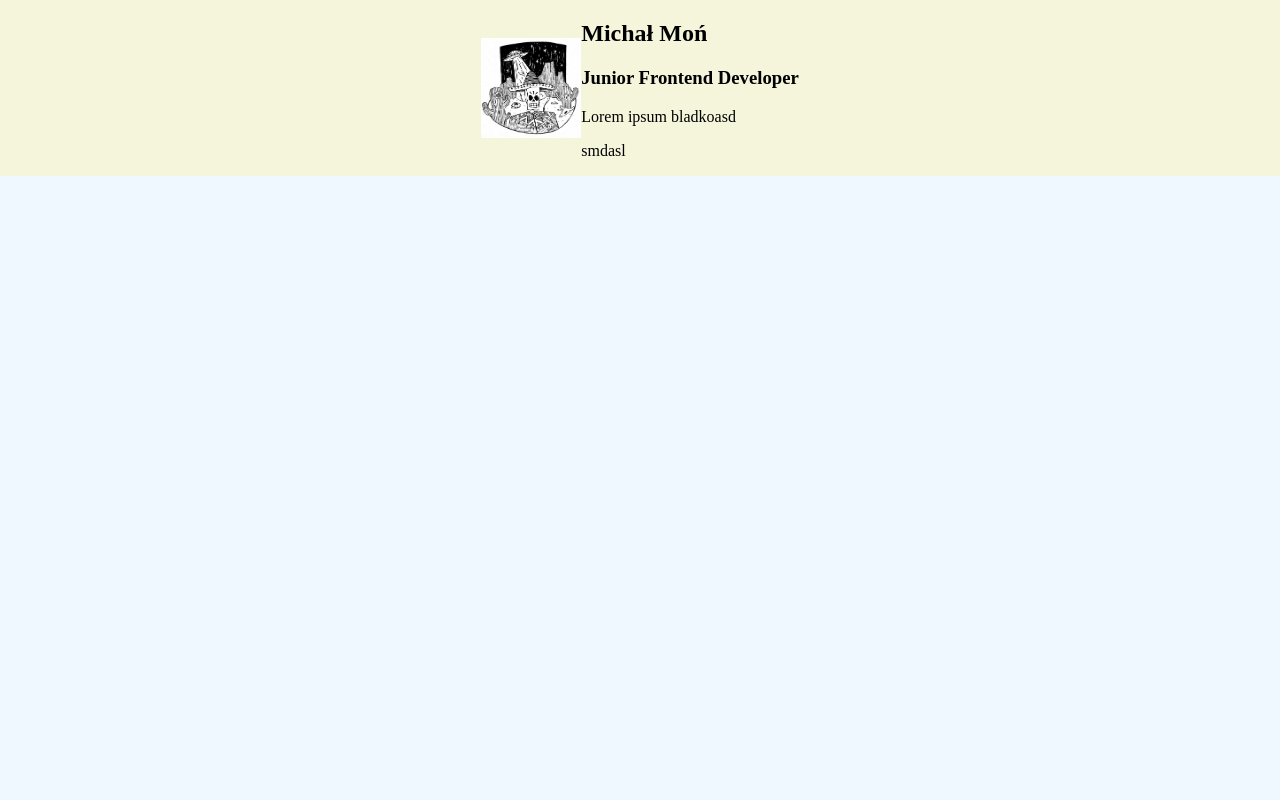
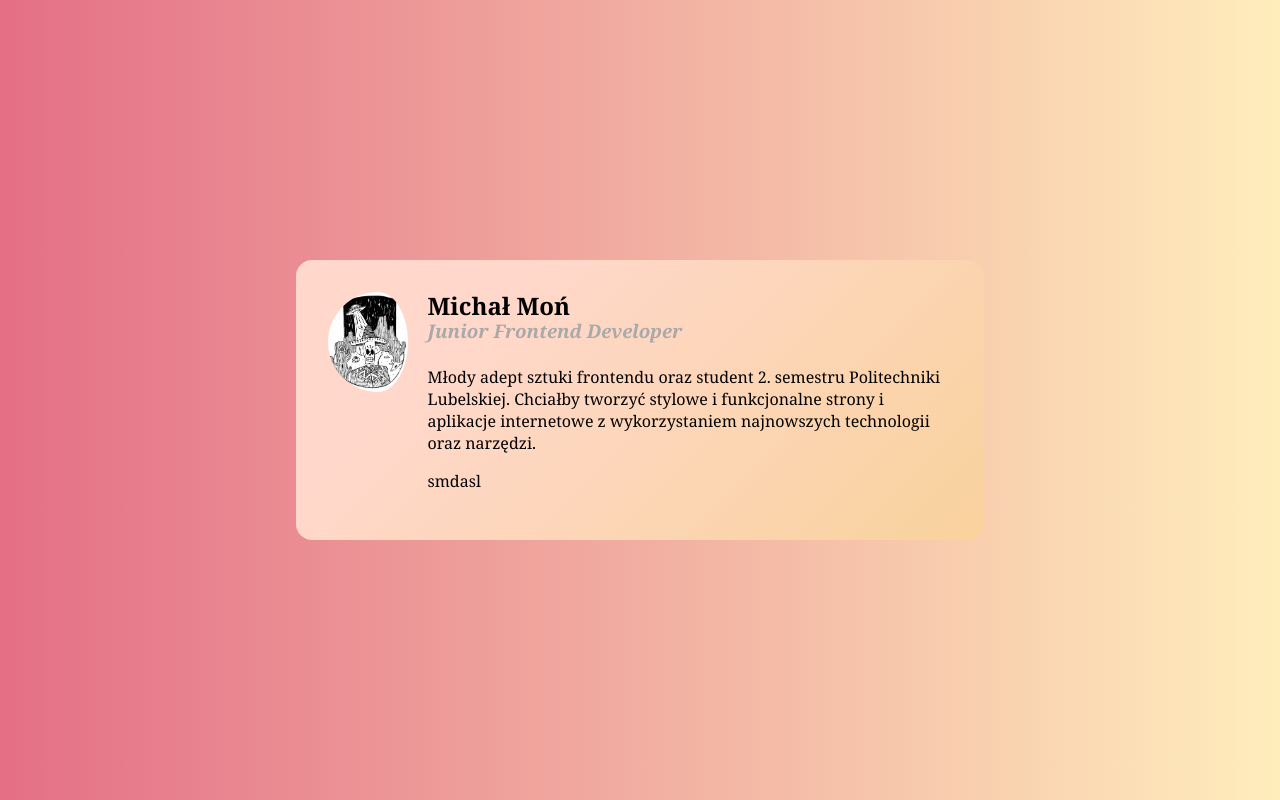
Before and after one commit to michal-mon/business-card-2020, a plain HTML site: page index.html in a window 1280 px wide. Drawn offline with Linux system fonts and the light colour scheme.

Commit message:
stylized & added gradient

```diff
--- a/index.html
+++ b/index.html
@@ -1,27 +1,30 @@
 <!DOCTYPE html>
 <html lang="pl">
   <head>
-    <meta charset="UTF-8">
-    <meta name="viewport" content="width=device-width, initial-scale=1.0">
+    <meta charset="UTF-8" />
+    <meta name="viewport" content="width=device-width, initial-scale=1.0" />
     <title>Wizytówka</title>
-    <link href="normalize.css" rel="stylesheet" type="text/css"/>
-    <link href="style.css" rel="stylesheet" type="text/css"/>
+    <link href="normalize.css" rel="stylesheet" type="text/css" />
+    <link href="style.css" rel="stylesheet" type="text/css" />
   </head>
   <body>
     <main class="main">
-        <img src="mojezdj.jpg" alt="Zdjęcie Michał Moń"/>
+      <img src="mojezdj.jpg" alt="Zdjęcie Michał Moń" />
       <div>
         <article class="description">
           <header class="description__heading">
             <h2>Michał Moń</h2>
           </header>
           <h3>Junior Frontend Developer</h3>
-                <p>Lorem ipsum bladkoasd</p>
-                <p>smdasl
+          <p>
+            Młody adept sztuki frontendu oraz student 2. semestru Politechniki
+            Lubelskiej. Chciałby tworzyć stylowe i funkcjonalne strony i
+            aplikacje internetowe z wykorzystaniem najnowszych technologii oraz
+            narzędzi.
           </p>
+          <p>smdasl</p>
         </article>
       </div>
     </main>
   </body>
-
 </html>
--- a/style.css
+++ b/style.css
@@ -1,21 +1,54 @@
 .main{
-    min-width: 100vh;
+    width:624px;
+
+    border-radius: 16px;
+    padding: 32px;
+    margin: 16px;
     display: flex;
-    justify-content: center;
-    align-items: center;
-    background-color: beige;
+    background-color: #f9d39da2;
+    background-image: linear-gradient(315deg, #f9d29d 0%, #ffd8cb 74%);
+
+
 }
 
 .description{
-    justify-content: center;
-    align-items: center;
+    font-weight: normal;
+    font-family: Georgia, 'Times New Roman', Times, serif
+}
+
+h2{
+    margin: 0;
+}
+
+h3{
+    margin: 0;
+    margin-bottom: 24px;
+    font-style: italic;
+    color: darkgray;
 }
 
 img{
     width: 100px;
     height: 100px;
+    border-radius: 74px;
+    padding-right: 20px;
 }
 
 body{
-    background-color: aliceblue;
+    display: flex;
+    justify-content: center;
+    align-items: center;
+    flex-direction: column;
+    min-height: 100vh;
+
+  background: #e46f86; /* fallback for old browsers */
+  background: -webkit-linear-gradient(to right, #e46f86, #ffedbc); /* Chrome 10-25, Safari 5.1-6 */
+  background: linear-gradient(to right, #e46f86, #ffedbc); /* W3C, IE 10+/ Edge, Firefox 16+, Chrome 26+, Opera 12+, Safari 7+ */
+
+
+
 }
+
+p{
+    line-height: 22px;
+}
```
Lines whose indentation alone changed are shown as unchanged.
